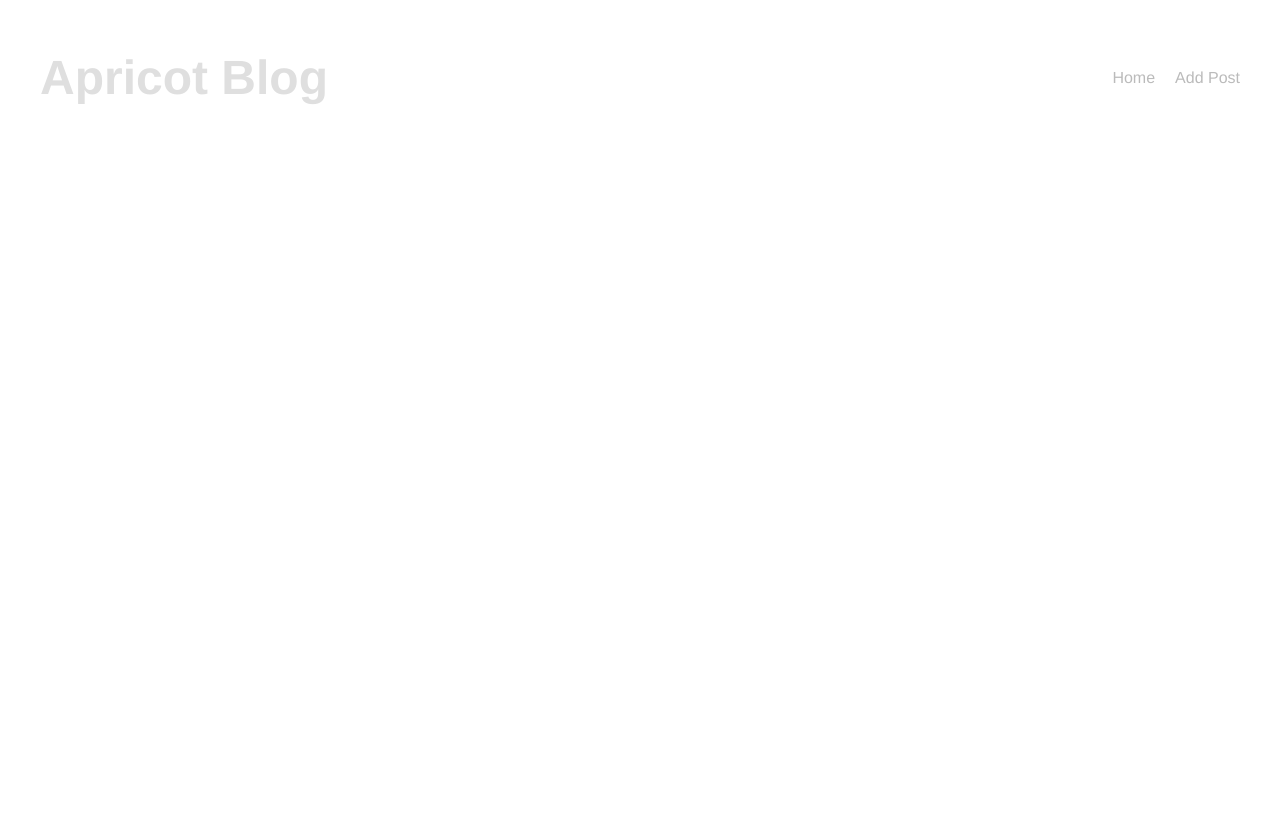
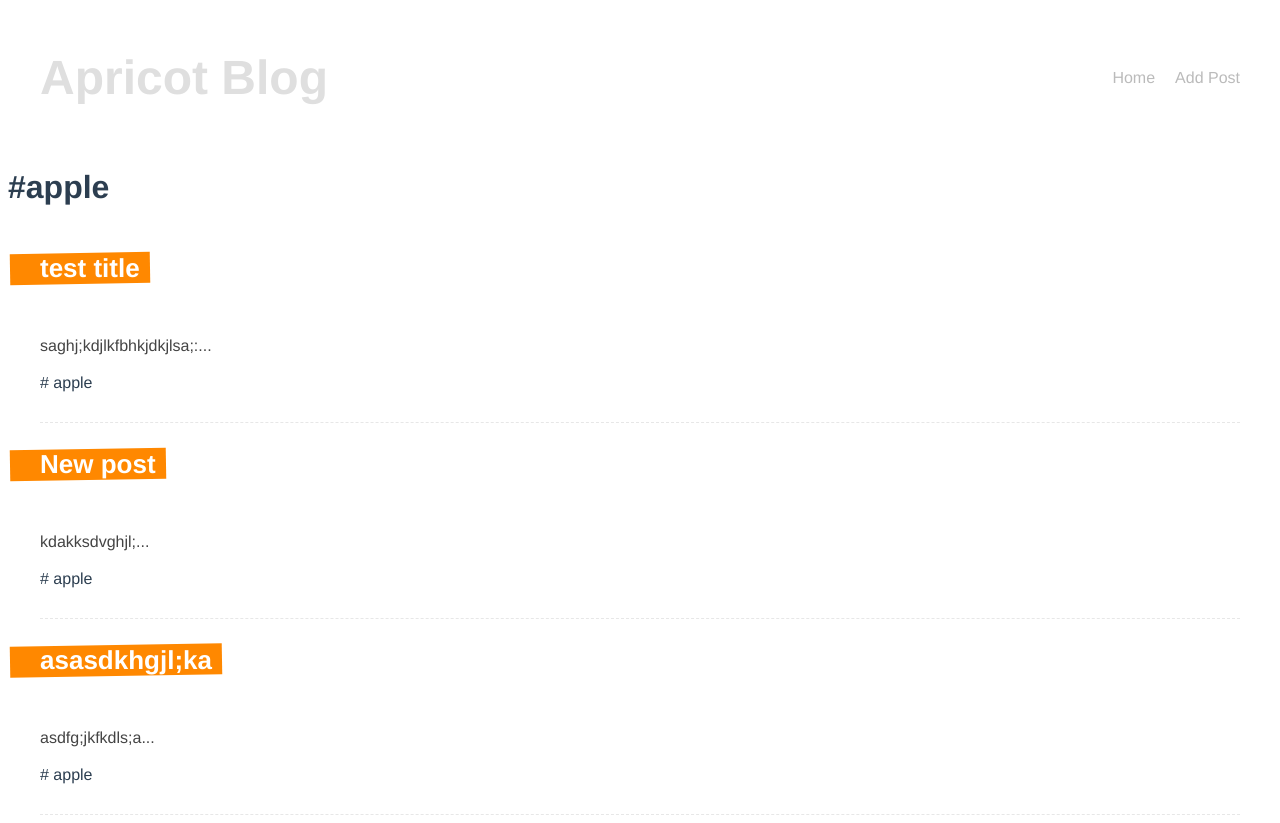
Before and after one commit to yocosaka/vue-lesson-2, a Vue app in the folder apricot-blog/: page /tags/apple in a window 1280 px wide. Before the commit the page ends 800 px from the top, so only its background shows below. Built offline with nearby package versions, Linux system fonts and the light colour scheme; data requests are answered from the project's data file.

Commit message:
Add Tag to show the posts have tag

```diff
--- a/apricot-blog/src/components/Post.vue
+++ b/apricot-blog/src/components/Post.vue
@@ -4,7 +4,12 @@
       <h3>{{ post.title }}</h3>
     </router-link>
     <p>{{ snippet }}</p>
-    <span v-for="tag in post.tags" :key="tag">#{{ tag }} </span>
+    <span v-for="tag in post.tags" :key="tag"> # {{ tag }} </span>
+    <!-- <span v-for="tag in post.tags" :key="tag">
+      <router-link :to="{ name: 'Tag', params: { tag: tag } }"
+        >#{{ tag }}
+      </router-link>
+    </span> -->
   </div>
 </template>
 
--- a/apricot-blog/src/components/PostList.vue
+++ b/apricot-blog/src/components/PostList.vue
@@ -18,7 +18,7 @@
   props: ['posts'],
   components: { Post },
   setup(props) {
-    console.log(props.posts);
+    // console.log(props.posts);
   },
 };
 </script>
--- a/apricot-blog/src/router/index.js
+++ b/apricot-blog/src/router/index.js
@@ -2,6 +2,7 @@
 import Home from '../views/Home.vue';
 import SinglePost from '../views/SinglePost.vue';
 import AddPost from '../views/AddPost.vue';
+import Tag from '../views/Tag.vue';
 
 const routes = [
   {
@@ -20,6 +21,11 @@
     name: 'AddPost',
     component: AddPost,
   },
+  {
+    path: '/tags/:tag',
+    name: 'Tag',
+    component: Tag,
+  },
 ];
 
 const router = createRouter({
--- a/apricot-blog/src/views/SinglePost.vue
+++ b/apricot-blog/src/views/SinglePost.vue
@@ -3,7 +3,11 @@
   <div v-if="post" class="post">
     <h1>{{ post.title }}</h1>
     <p class="pre">{{ post.body }}</p>
-    <span v-for="tag in post.tags" :key="tag">#{{ tag }} </span>
+    <span v-for="tag in post.tags" :key="tag">
+      <router-link :to="{ name: 'Tag', params: { tag: tag } }"
+        >#{{ tag }}
+      </router-link>
+    </span>
   </div>
   <div v-else><Spinner /></div>
 </template>
--- /dev/null
+++ b/apricot-blog/src/views/Tag.vue
@@ -0,0 +1,40 @@
+<template>
+  <div class="tag">
+    <div v-if="error">{{ error }}</div>
+    <h1>#{{ tag }}</h1>
+    <div v-if="postsWithTag.length">
+      <PostList :posts="postsWithTag" />
+    </div>
+    <div v-else>
+      <Spinner />
+    </div>
+  </div>
+</template>
+
+<script>
+import { computed } from 'vue';
+import { useRoute } from 'vue-router';
+import getPosts from '../composables/getPosts';
+import PostList from '../components/PostList.vue';
+import Spinner from '../components/Spinner.vue';
+
+export default {
+  name: 'Tag',
+  components: { PostList, Spinner },
+  setup() {
+    const route = useRoute();
+    const tag = route.params.tag;
+
+    const { posts, error, load } = getPosts();
+    load();
+
+    const postsWithTag = computed(() => {
+      return posts.value.filter((post) => post.tags.includes(tag));
+    });
+
+    return { tag, error, postsWithTag };
+  },
+};
+</script>
+
+<style></style>
```
